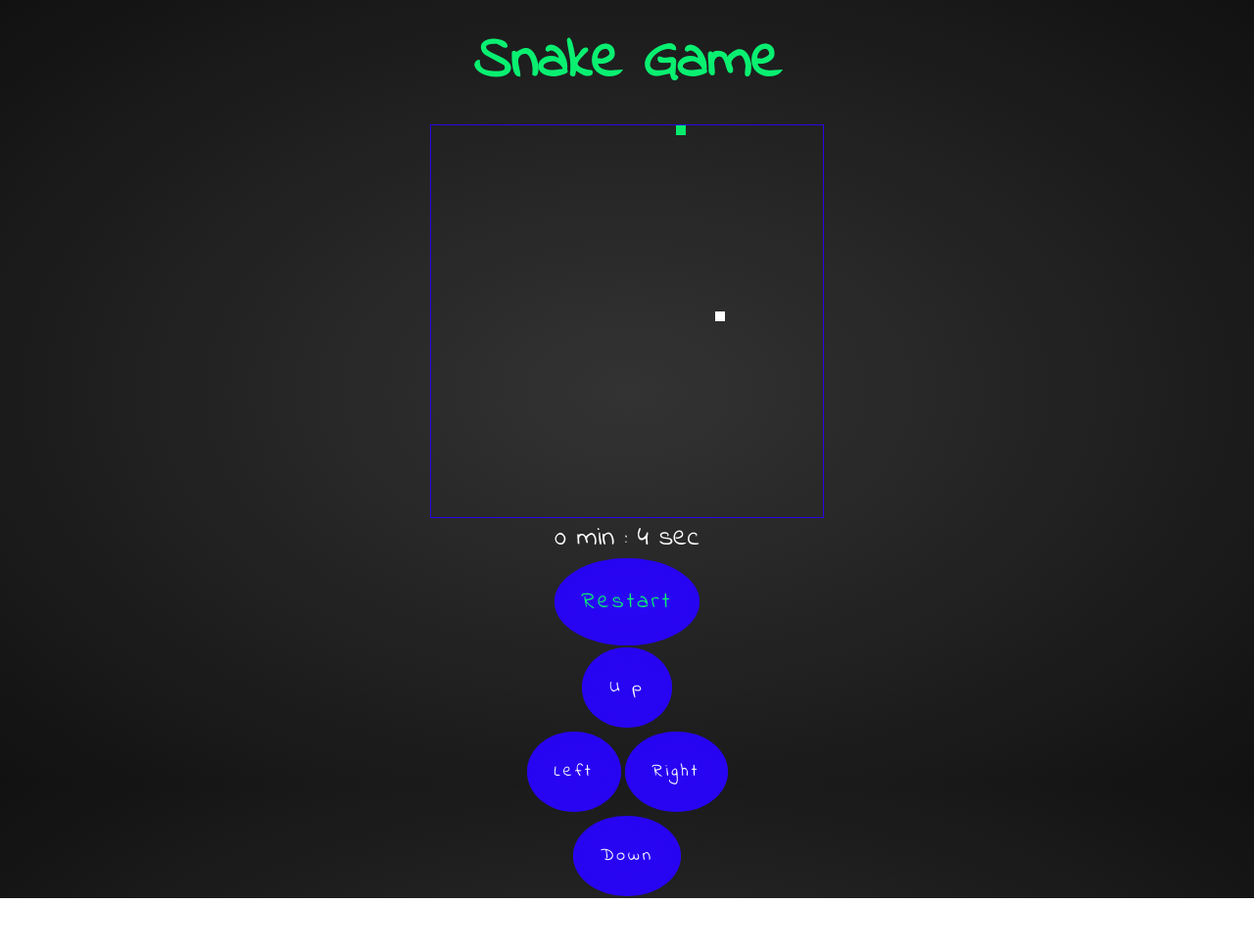
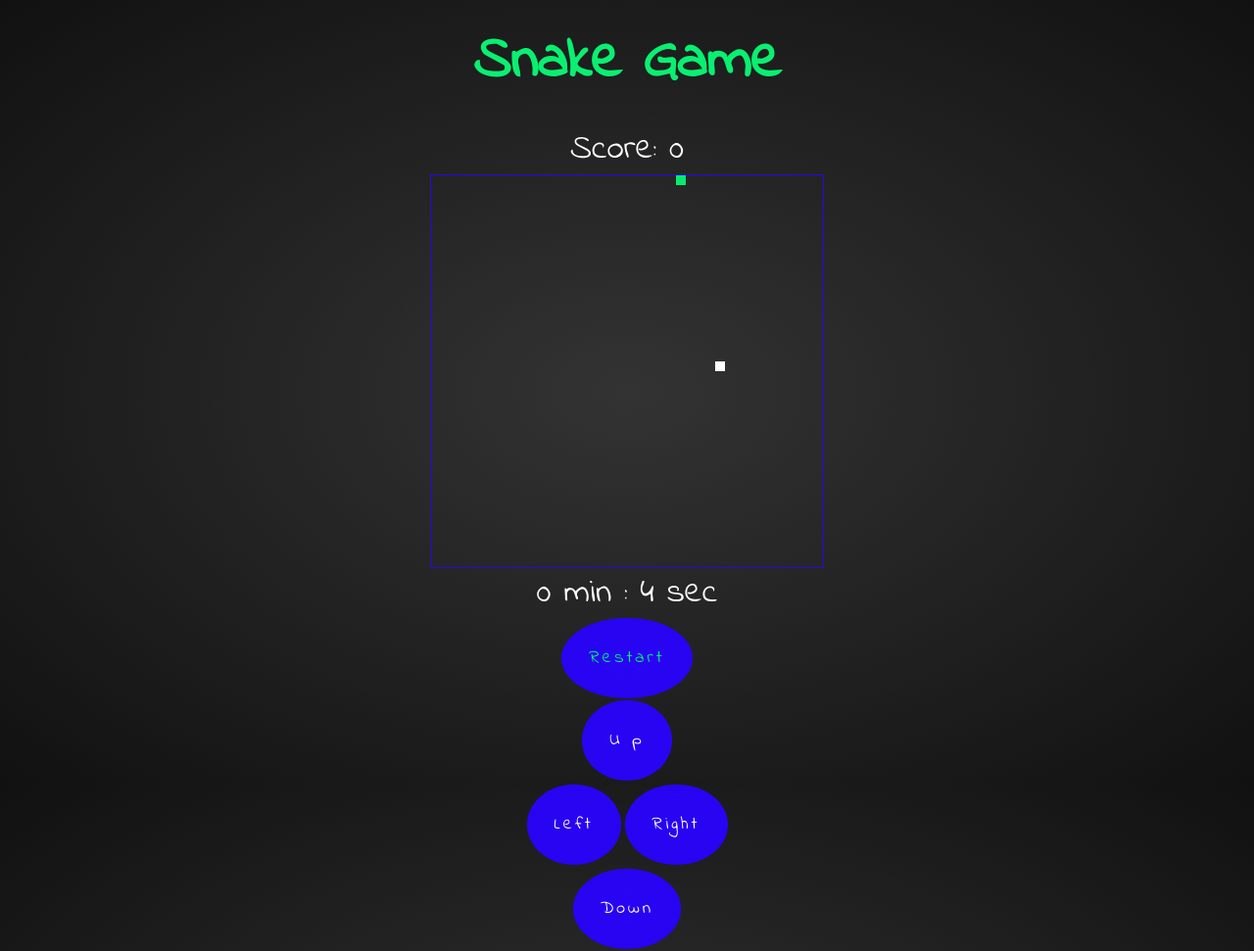
Before and after one commit to Elham-Ahmadzadeh/Snake-Game, a plain HTML site: page index.html in a window 1280 px wide. Shown: the whole page at 98% size. Before the commit the page ends 917 px from the top, so only its background shows below. Drawn offline with Linux system fonts and the light colour scheme.

Commit message:
fixed css score

```diff
--- a/index.html
+++ b/index.html
@@ -15,7 +15,7 @@
   <header class="gameTitle">
     <h1 game-title> Snake Game</h1>
   </header>
-  <span id="score"> </span>
+  <span id="score"> Score: 0</span>
 <section class="designCanvas">
    <canvas id="canvas" width="400" height="400"></canvas>
 
--- a/style/style.css
+++ b/style/style.css
@@ -18,7 +18,7 @@ body {
 
     background: radial-gradient(#333, #111);
     font-family: 'indie Flower', cursive;
-    font-size: 28px;
+    font-size: 35px;
     color: white;
 }
 
@@ -74,9 +74,9 @@ body {
 h1,
 #play {
     color:  #09f071;
-    text-shadow: #09f071;
-    font-size: 23px;
 }
+
 h1 {
     font-size: 60px;
+
 }
```
